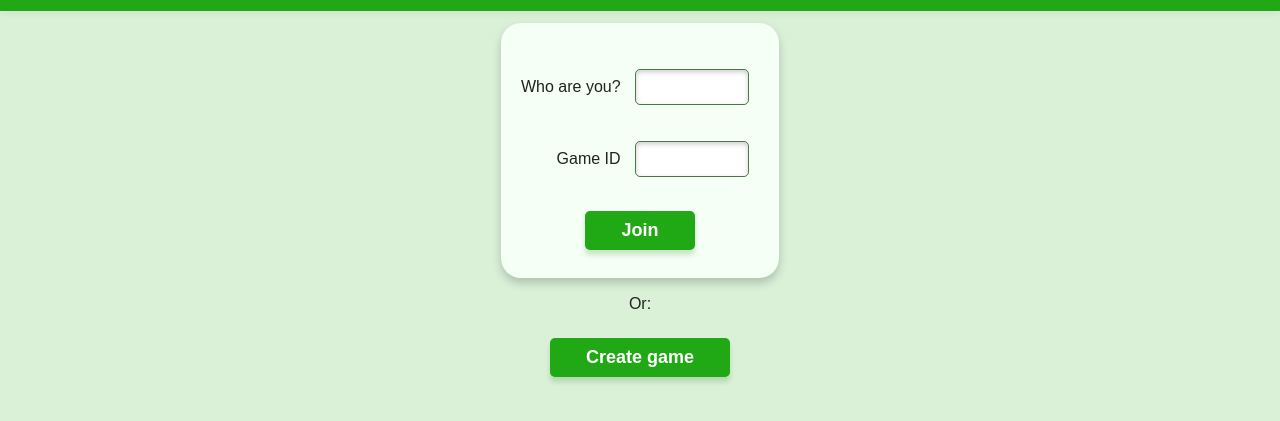
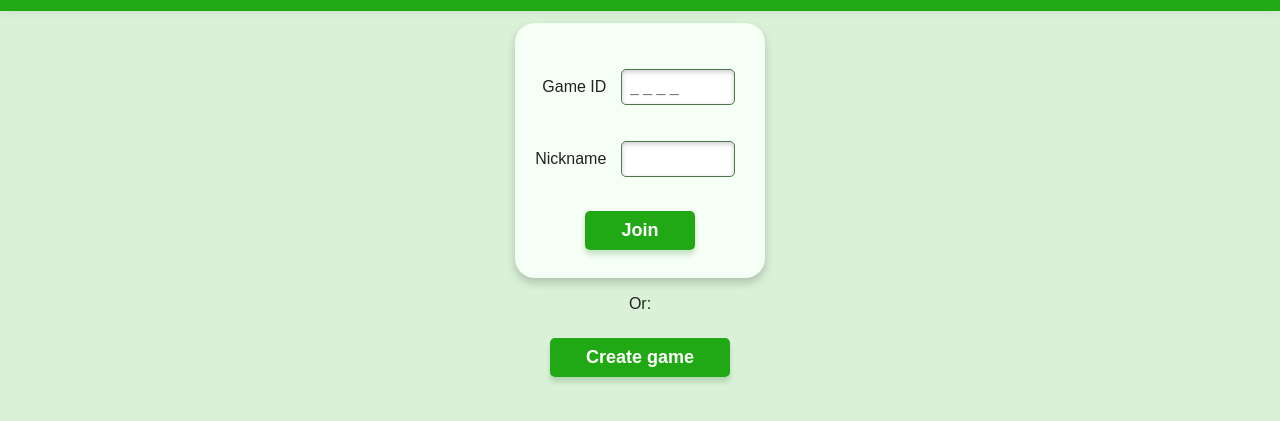
Before and after one commit to danielthepope/buzzer, a website: page client/index.html in a window 1280 px wide. Shown: the part 51-472 px from the top of the page. Drawn offline with nearby package versions, Linux system fonts and the light colour scheme; no server answers.

Commit message:
Swap the Game ID and nickname fields and add placeholder text

```diff
--- a/client/index.html
+++ b/client/index.html
@@ -26,12 +26,12 @@
         <form class="form" onsubmit="join(); return false;">
             <div class="fields">
                 <p>
-                    <label for="name-input">Who are you?</label>
-                    <input type="text" name="name" id="name-input">
+                    <label for="gameid-input">Game ID</label>
+                    <input type="text" name="gameid" id="gameid-input" placeholder="_ _ _ _">
                 </p>
                 <p>
-                    <label for="gameid-input">Game ID</label>
-                    <input type="text" name="gameid" id="gameid-input">
+                    <label for="name-input">Nickname</label>
+                    <input type="text" name="name" id="name-input">
                 </p>
             </div>
             <input type="submit" value="Join">
```
